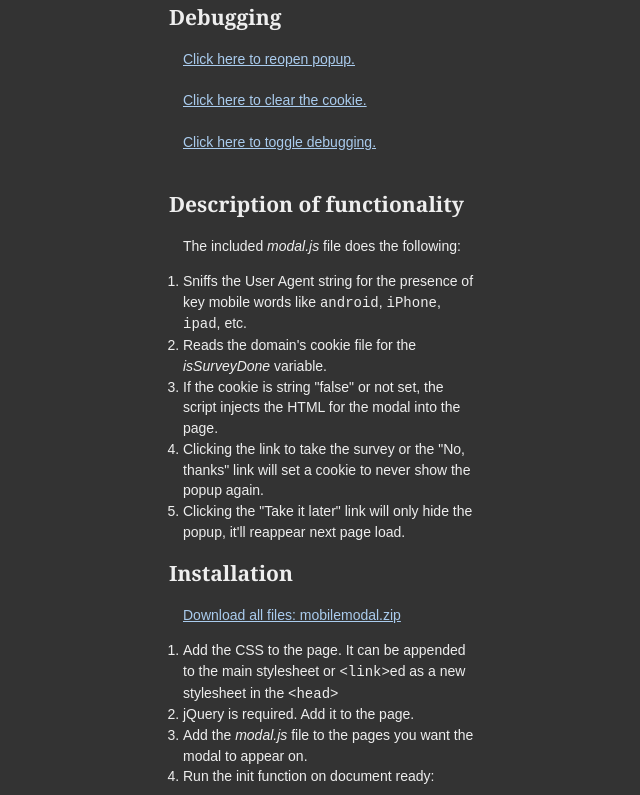
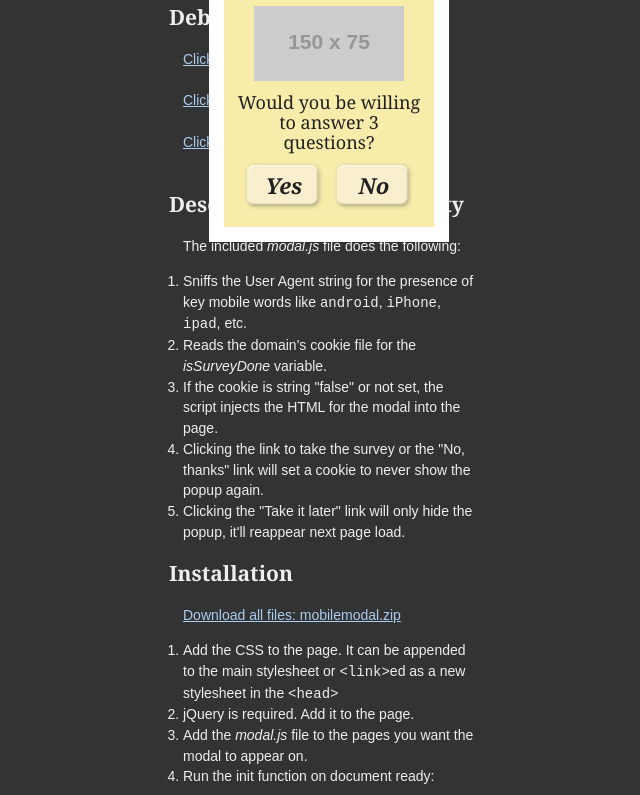
Before and after one commit to davidosomething/uasniffing-modal, a plain HTML site: page index.html in a window 1280 px wide. Shown: the part 105-900 px from the top of the page, without its empty margins (311-951 px from the left). Drawn offline with nearby package versions, Linux system fonts and the light colour scheme; placeholder pictures from the web are drawn by us.

Commit message:
remove oceanspray logo, add more comments to code, reorganize code, debug on undo function

```diff
--- a/modal.css
+++ b/modal.css
@@ -19,9 +19,9 @@
   width: 190px;
 }
 #mobile_survey_modal p {
-  background: url(oslogo.png) no-repeat center top;
+  background: url(http://placehold.it/150x75) no-repeat center top;
   padding-top: 87px;
-  margin: 0 0 1em;
+  margin: 10px 0;
 }
 #mobile_survey_modal a {
   background: url(modal-button.jpg) no-repeat;
--- a/modal.js
+++ b/modal.js
@@ -14,14 +14,20 @@
  * });
  */
 var surveyModal = (function () {
-  var m = this;
+  var m = this; // self reference
 
+  /**
+   * default options
+   */
   this.options = {
     debug: false,
     ab: false
   };
 
-  // detect mobile browsers, case insensitive
+  /**
+   * detect mobile browsers, case insensitive
+   * @return bool true if user agent matches mobile device UA
+   */
   this.isMobile = function () {
     if (navigator.userAgent.match(/Android/i)
      || navigator.userAgent.match(/Kindle/i)
@@ -35,14 +41,31 @@ var surveyModal = (function () {
     return false;
   };
 
+  /**
+   * set cookie so lightbox never pops up again
+   * set when user clicks yes or no
+   */
+  this.done = function (e) {
+    document.cookie = 'isSurveyDone=1'; // unexpiring cookie
+    m.hide();
+  };
+
+  /**
+   * read cookie determining if lightbox should popup
+   * read before opening popup on init
+   * @return bool true if isSurveyDone cookie value is 1
+   */
   this.isSurveyDone = function () {
     var cookieValue = document.cookie.match('(^|;) ?isSurveyDone=([^;]*)(;|$)');
     return cookieValue && (cookieValue[2] == 1) ? true : false;
   };
 
-  // read survey cookie, show survey
+  /**
+   * create and show the popup
+   * can be called at any time
+   */
   this.show = function () {
-    if ($('#mobile_survey_modal').length) {
+    if ($('#mobile_survey_modal').length) { // already open
       return;
     }
     m.debug();
@@ -50,35 +73,39 @@ var surveyModal = (function () {
     var modalHtml = '';
     modalHtml += '<div id="mobile_survey_modal">';
     modalHtml += '<p>Would you be willing to answer 3 questions?</p>';
-    modalHtml += '<a href="http://surveyanalytics.com/t/ADVheZMTb8" target="_blank" id="mobile_survey_modal-yes">Yes</a>';
-    modalHtml += '<a ';
-    if (!m.isMobile()) { // only new window on desktop mode
-      modalHTML += 'target="_blank" ';
+    modalHtml += '<a href="';
+    if (m.isMobile()) { // mobile link open same window
+      modalHtml += 'http://surveyanalytics.com/t/ADVheZM9Bc" onclick="_gaq.push([\'_link\', \'http://surveyanalytics.com/t/ADVheZM9Bc\']); return false;"';
     }
-    modalHtml += 'id="mobile_survey_modal-no">No</a>';
+    else { // desktop link, open new window
+      modalHtml += 'http://surveyanalytics.com/t/ADVheZMTb8" target="_blank" onclick="_gaq.push([\'_link\', \'http://surveyanalytics.com/t/ADVheZMTb8\']); return false;"';
+    }
+    modalHtml += 'id="mobile_survey_modal-yes">Yes</a>';
+    modalHtml += '<a id="mobile_survey_modal-no">No</a>';
     modalHtml += '</div>';
     $(modalHtml).appendTo('body');
   };
 
+  /**
+   * completely remove popup from DOM
+   */
   this.hide = function (e) {
     $('#mobile_survey_modal').remove();
   };
 
-  this.done = function (e) {
-    document.cookie = 'isSurveyDone=1'; // unexpiring cookie
-    m.hide();
-  };
-
-  this.undo = function (e) {
-    document.cookie = 'isSurveyDone=0'; // unexpiring cookie
-  };
-
+  // show mobile detection status and lightbox cookie
   this.debug = function () {
     if (!m.options.debug) {
       return;
     }
     console.log('isMobile? ' + m.isMobile());
     console.log('isSurveyDone? ' + m.isSurveyDone());
+  };
+
+  // debugging method to unset cookie
+  this.undo = function (e) {
+    document.cookie = 'isSurveyDone=0'; // unexpiring cookie
+    m.debug();
   };
 
   /**
@@ -90,10 +117,14 @@ var surveyModal = (function () {
     if (arguments.length) {
       m.options = arguments[0];
     }
-    if (m.options.debug) {
+    if (m.options.debug) { // show options
       console.log(m.options);
     }
+
+    // set cookie after click yes or no, so popup only appears once ever
     $('body').on('click', '#mobile_survey_modal-yes, #mobile_survey_modal-no', m.done);
+
+    // determine sample group, show if in 50%
     var isInSampleGroup = true;
     if (m.options.ab) {
       isInSampleGroup = Math.floor(Math.random() * 2);
@@ -110,6 +141,7 @@ var surveyModal = (function () {
     }
   }
 
+  // expose methods
   return this;
 
 }).call({});
```
